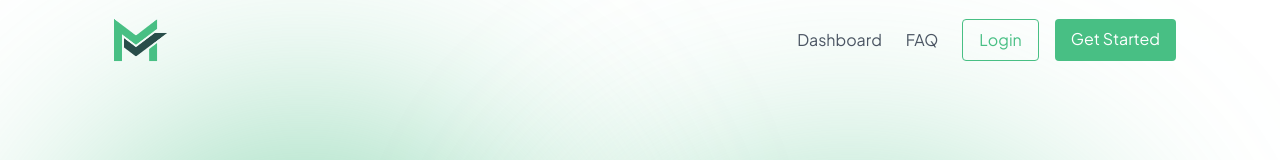
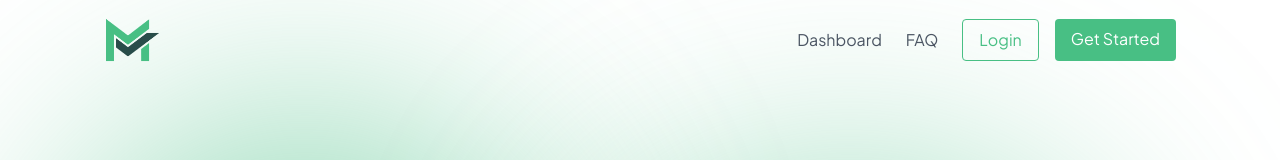
Before and after one commit to veermshah/MicroVault, a React (Vite) app in the folder frontend/: page / in a window 1280 px wide. Shown: the top 160 px of the page. Built offline with nearby package versions, Linux system fonts and the light colour scheme; the HTML template or start-up script is replaced by a standard one.

Commit message:
navbar spacing fix

```diff
--- a/frontend/src/components/header.jsx
+++ b/frontend/src/components/header.jsx
@@ -7,7 +7,7 @@ const Header = () => {
     <header className="bg-transparent my-0 mx-4 md:mx-12 lg:mx-20 relative overflow-visible">
       <div className="bg-white rounded-lg overflow-hidden">
         <div className="container mx-auto px-6 py-2 flex items-center justify-between relative z-20">
-          <div className="flex items-center">
+          <div className="flex items-center -ml-2"> {/* Adjusted to -ml-2 for a smaller shift */}
             <Link to="/">
               <img src={MicroVaultLogo} alt="MicroVault Logo" className="h-16 w-auto" />
             </Link>
```
